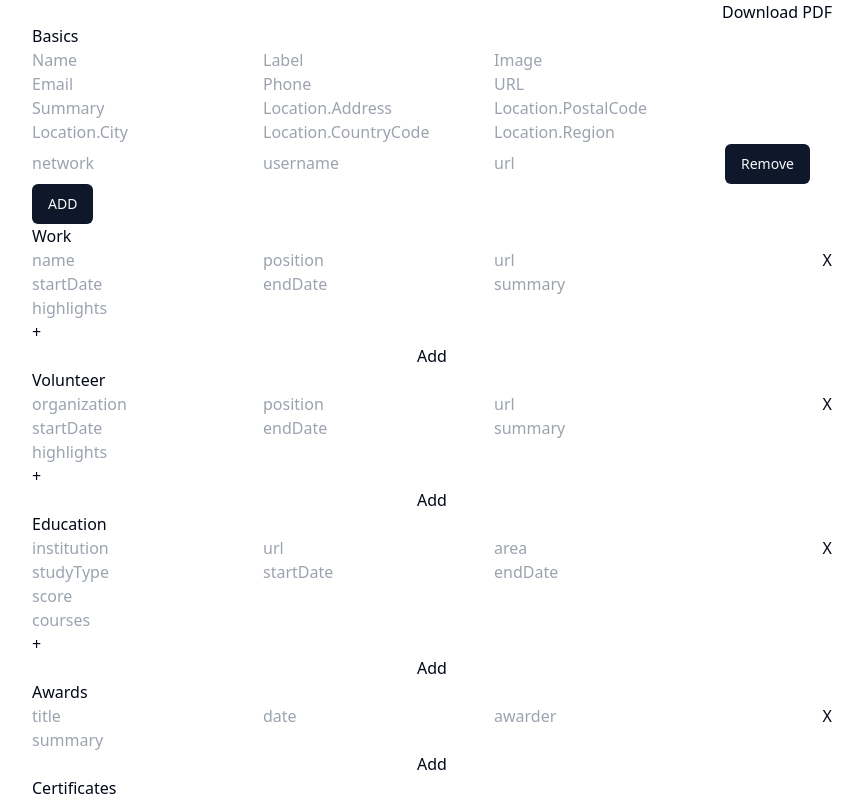
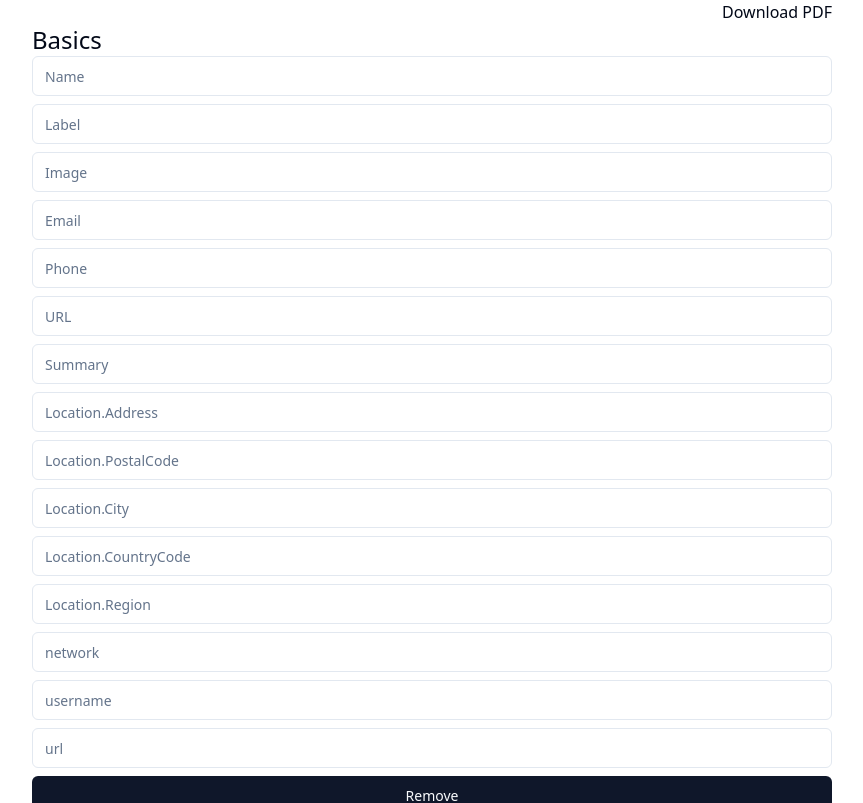
Before and after one commit to 3794/resume-editor, a React (Vite) app: page / in a window 1280 px wide. Shown: the top 803 px of the page, without its empty margins (208-1071 px from the left). Built offline with nearby package versions, Linux system fonts and the light colour scheme.

Commit message:
Update basic

```diff
--- a/src/application/Basics.tsx
+++ b/src/application/Basics.tsx
@@ -1,26 +1,29 @@
 import { basicProfilesDefaultValue } from '../model/defaultValues'
 import { useFieldArray, useFormContext } from 'react-hook-form'
-import useFieldArrayUtils from '../service/useFieldArrayUtils'
 import { Button } from '@/components/ui/button'
+import { Input } from '@/components/ui/input'
 
 function Basics() {
   const { register } = useFormContext()
 
   return (
     <>
-      <h2>Basics</h2>
-      <input placeholder="Name" {...register('basics.name')} />
-      <input placeholder="Label" {...register('basics.label')} />
-      <input placeholder="Image" {...register('basics.image')} />
-      <input placeholder="Email" {...register('basics.email')} />
-      <input placeholder="Phone" {...register('basics.phone')} />
-      <input placeholder="URL" {...register('basics.url')} />
-      <input placeholder="Summary" {...register('basics.summary')} />
-      <input placeholder="Location.Address" {...register('basics.location.address')} />
-      <input placeholder="Location.PostalCode" {...register('basics.location.postalCode')} />
-      <input placeholder="Location.City" {...register('basics.location.city')} />
-      <input placeholder="Location.CountryCode" {...register('basics.location.countryCode')} />
-      <input placeholder="Location.Region" {...register('basics.location.region')} />
+      <h2 className="text-2xl">Basics</h2>
+
+      <div className="grid gap-2 mb-2">
+        <Input placeholder="Name" {...register('basics.name')} />
+        <Input placeholder="Label" {...register('basics.label')} />
+        <Input placeholder="Image" {...register('basics.image')} />
+        <Input placeholder="Email" {...register('basics.email')} />
+        <Input placeholder="Phone" {...register('basics.phone')} />
+        <Input placeholder="URL" {...register('basics.url')} />
+        <Input placeholder="Summary" {...register('basics.summary')} />
+        <Input placeholder="Location.Address" {...register('basics.location.address')} />
+        <Input placeholder="Location.PostalCode" {...register('basics.location.postalCode')} />
+        <Input placeholder="Location.City" {...register('basics.location.city')} />
+        <Input placeholder="Location.CountryCode" {...register('basics.location.countryCode')} />
+        <Input placeholder="Location.Region" {...register('basics.location.region')} />
+      </div>
       <Profiles />
     </>
   )
@@ -28,23 +31,27 @@ function Basics() {
 
 function Profiles() {
   const { register } = useFormContext()
-  // const { fields, Remove, Append } = useFieldArrayUtils({ name: 'basics.profiles' })
   const { fields, remove, append } = useFieldArray({ name: 'basics.profiles' })
 
 
   return (
     <>
       {fields.map((field: any, index: number) => (
-        <div key={field.id}>
-          <input placeholder="network" {...register(`basics.profiles.${index}.network`)} />
-          <input placeholder="username" {...register(`basics.profiles.${index}.username`)} />
-          <input placeholder="url" {...register(`basics.profiles.${index}.url`)} />
+        <div key={field.id} className="grid gap-2">
+          <Input placeholder="network" {...register(`basics.profiles.${index}.network`)} />
+          <Input placeholder="username" {...register(`basics.profiles.${index}.username`)} />
+          <Input placeholder="url" {...register(`basics.profiles.${index}.url`)} />
           {/* <Remove index={index} aria-label="remove basic profiles" /> */}
-          <Button type="button" onClick={() => remove()}>Remove</Button>
+          <Button type="button" onClick={() => remove(index)}>Remove</Button>
         </div>
       ))}
-      <Button type="button" onClick={() => append(undefined)}>ADD</Button>
-      {/* <Append defaultValue={basicProfilesDefaultValue} aria-label="append basic profiles" /> */}
+      <Button
+        type="button"
+        onClick={() => append(basicProfilesDefaultValue)}
+        aria-label="append basic profiles"
+      >
+        ADD
+      </Button>
     </>
   )
 }
```
